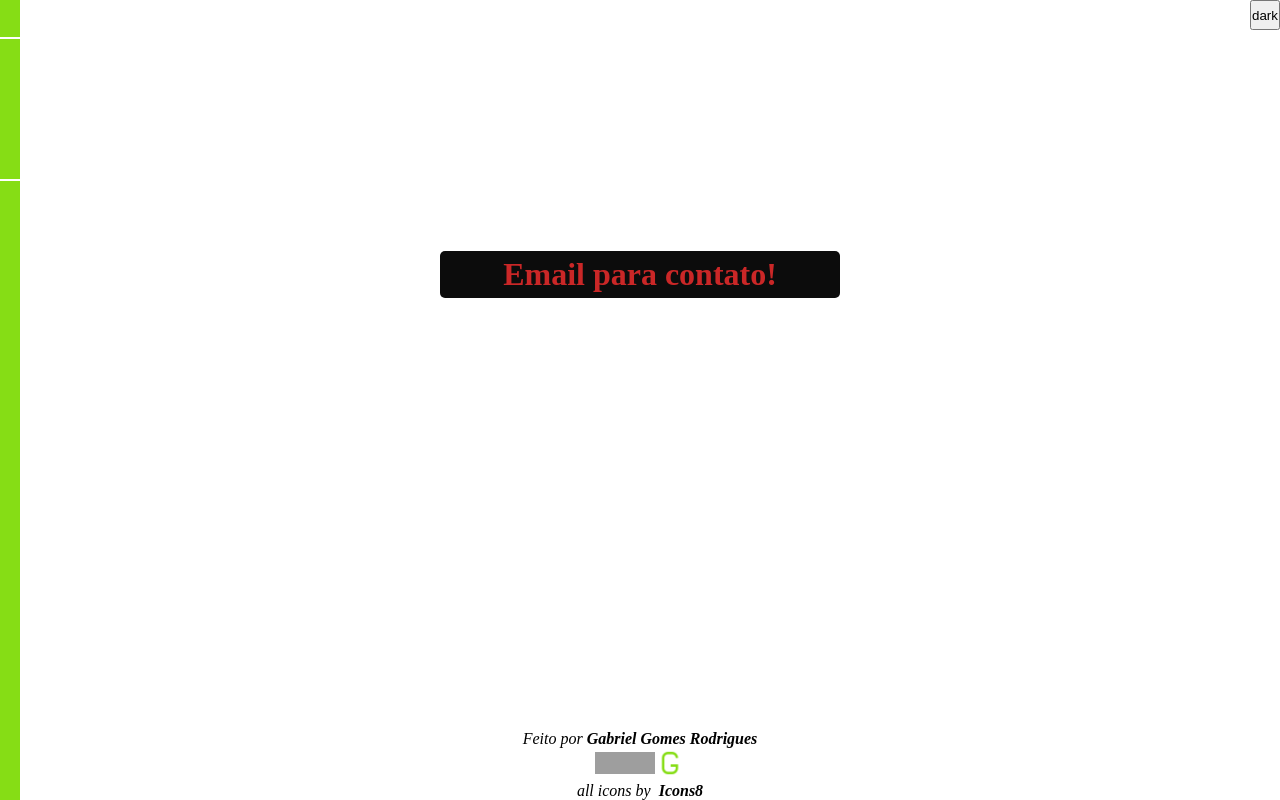
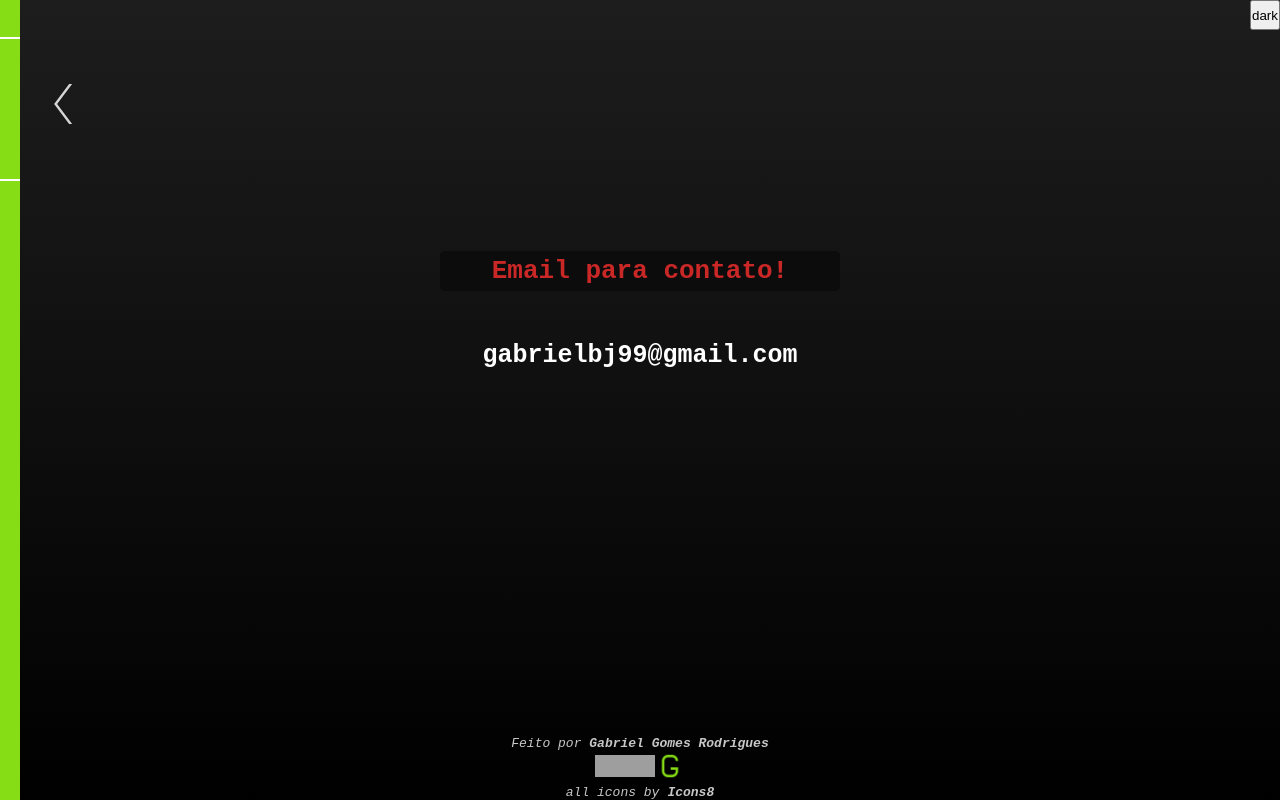
Before and after one commit to gabrielgr99/my-portfolio, a React (Create React App) app: page /contact in a window 1280 px wide. Built offline with nearby package versions, Linux system fonts and the light colour scheme; grey boxes are pictures that could not be loaded.

Commit message:
Conclui modo light

```diff
--- a/src/App.css
+++ b/src/App.css
@@ -12,7 +12,7 @@ html {
   height: 100%;
 }
 
-body::before {
+.dark::before {
   position: absolute;
   z-index: 0;
   content: '';
@@ -30,9 +30,20 @@ body::before {
   font-family: monospace;
 }
 
+.light::before {
+  position: absolute;
+  z-index: 0;
+  content: '';
+  width: 20px;
+  height: 100%;
+  background-color: #294207;
+}
+
 .light {
   height: 100%;
-  background-color: #eeeeee;
+  background-image: linear-gradient(rgb(255, 255, 255), rgb(236, 236, 236), rgb(212, 212, 212));
+  background-repeat: no-repeat;
+  background-attachment: fixed;
   font-family: monospace;
 }
 
--- a/src/App.js
+++ b/src/App.js
@@ -23,10 +23,10 @@ function App() {
     <div>
       <button onClick={ () => changeMode() }>{ mode }</button>
         <Switch>
-          <Route exact path="/" component={ () => <About value={mode} /> } />
-          <Route path="/projects" component={ Projects } />
-          <Route path="/skills" component={ () => <Skills value={mode} /> } />
-          <Route path="/contact" component={ Contact } />
+          <Route exact path="/" component={ () => <About value={ mode } /> } />
+          <Route path="/projects" component={ () => <Projects value={ mode } /> } />
+          <Route path="/skills" component={ () => <Skills value={ mode } /> } />
+          <Route path="/contact" component={ () => <Contact value={ mode } /> } />
         </Switch>
     </div>
   );
--- a/src/components/Header.css
+++ b/src/components/Header.css
@@ -14,7 +14,7 @@ header nav {
   display: flex;
   padding: 5px 10px 5px 5px;
   background-color: #86dd15;
-  color: rgba(0, 0, 0, 0);
+  color: transparent;
   font-size: 20px;
   font-weight: bold;
   width: 100px;
@@ -23,11 +23,15 @@ header nav {
   transition: 0.8s;
 }
 
-#tag-about {
+.link-light {
+  background-color: #294207;
+}
+
+.first-link {
   border-top: 2px solid #fff;
 }
 
-#tag-contact {
+.last-link {
   border-bottom: 2px solid #fff;
 }
 
@@ -40,20 +44,33 @@ a {
   text-decoration: none;
 }
 
-#arrow-polygon {
+.arrow-polygon {
   position: absolute;
   margin: 84px 0 0 87px;
   background-color: transparent;
   width: 30px;
   height: 40px;
   clip-path: polygon(0 50%, 50% 0, 60% 0, 10% 50%, 60% 100%, 50% 100%);
-  animation-name: arrow-move;
+  animation-name: arrow-move-dark;
   animation-duration: 1s;
   animation-iteration-count: 6;
   animation-direction: alternate;
 }
 
-@keyframes arrow-move {
+.arrow-polygon-light {
+  position: absolute;
+  margin: 84px 0 0 87px;
+  background-color: transparent;
+  width: 30px;
+  height: 40px;
+  clip-path: polygon(0 50%, 50% 0, 60% 0, 10% 50%, 60% 100%, 50% 100%);
+  animation-name: arrow-move-light;
+  animation-duration: 1s;
+  animation-iteration-count: 6;
+  animation-direction: alternate;
+}
+
+@keyframes arrow-move-dark {
   from {
     margin: 84px 0 0 87px;
     background-color: transparent;
@@ -63,3 +80,14 @@ a {
     background-color: rgba(255, 255, 255);
   }
 }
+
+@keyframes arrow-move-light {
+  from {
+    margin: 84px 0 0 87px;
+    background-color: transparent;
+  }
+  to {
+    margin: 84px 0 0 47px;
+    background-color: rgb(0, 0, 0);
+  }
+}
--- a/src/components/Header.jsx
+++ b/src/components/Header.jsx
@@ -1,15 +1,15 @@
 import { Link } from "react-router-dom";
 import "./Header.css";
 
-export default function Header() {
+export default function Header({ value }) {
   return (
     <header>
-      <div id="arrow-polygon"></div>
+      <div className={`arrow-polygon arrow-polygon-${ value }`}></div>
       <nav>
-        <p><Link id="tag-about" to="/" className="link" >Sobre</Link></p>
-        <p><Link to="/skills" className="link" >Skills</Link></p>
-        <p><Link to="/projects" className="link" >Projetos</Link></p>
-        <p><Link id="tag-contact" to="/contact" className="link" >Contato</Link></p>
+        <p><Link to="/" className={`link link-${ value } first-link`} >Sobre</Link></p>
+        <p><Link to="/skills" className={`link link-${ value }`} >Skills</Link></p>
+        <p><Link to="/projects" className={`link link-${ value }`} >Projetos</Link></p>
+        <p><Link to="/contact" className={`link link-${ value } last-link`} >Contato</Link></p>
       </nav>
     </header>
   )
--- a/src/index.js
+++ b/src/index.js
@@ -4,6 +4,7 @@ import { BrowserRouter } from 'react-router-dom';
 import App from './App';
 
 const root = ReactDOM.createRoot(document.getElementById('root'));
+document.getElementsByTagName('body')[0].className = 'dark';
 root.render(
   <React.StrictMode>
     <BrowserRouter>
--- a/src/pages/About.css
+++ b/src/pages/About.css
@@ -9,7 +9,7 @@
 
 .img-container-light {
   border-right-color: #000000;
-  color: #161616;
+  color: #000000;
 }
 
 @keyframes random-color-in {
--- a/src/pages/About.jsx
+++ b/src/pages/About.jsx
@@ -6,7 +6,7 @@ import "./About.css";
 export default function About({ value }) {
   return (
     <div>
-      <Header />
+      <Header value={ value } />
       <article className={ `img-container img-container-${value}` }>
         <img id="img-perfil" src={ perfilImage } alt="Imagem de perfil" height="350" />
         <section>
--- a/src/pages/Contact.css
+++ b/src/pages/Contact.css
@@ -1,4 +1,4 @@
-#construction {
+.construction {
   display: flex;
   flex-direction: column;
   align-items: center;
@@ -6,7 +6,7 @@
   width: 400px;
 }
 
-#construction h3 {
+.construction h3 {
   font-size: xx-large;
   color: rgb(202, 39, 39);
   text-align: center;
@@ -17,8 +17,12 @@
   border-radius: 5px;
 }
 
-#construction p {
+.construction p {
   text-align: justify;
   font-size: 25px;
   color: #fff;
 }
+
+.construction-light p {
+  color: #000;
+}
--- a/src/pages/Contact.jsx
+++ b/src/pages/Contact.jsx
@@ -2,12 +2,12 @@ import Footer from "../components/Footer";
 import Header from "../components/Header";
 import "./Contact.css";
 
-export default function Contact() {
+export default function Contact({ value }) {
   return (
     <div>
-      <Header />
+      <Header value={ value } />
       <article>
-        <section id="construction">
+        <section className={`construction construction-${ value }`}>
           <h3>Email para contato!</h3>
           <p><strong>gabrielbj99@gmail.com</strong></p>
         </section>
--- a/src/pages/Projects.css
+++ b/src/pages/Projects.css
@@ -22,9 +22,13 @@
   content: '';
   width: 350px;
   height: 30px;
-  background-color: #fff;
+  background-color: rgb(255, 255, 255);
   transform: rotate(-45deg);
   top: -150px;
+}
+
+.project-item-light::before {
+  background-color: #86dd15;
 }
 
 .project-item:hover::before {
@@ -47,7 +51,6 @@
 }
 
 .project-item section {
-  background-color: #232513;
   z-index: 2;
   color: rgb(255, 255, 255);
   font-size: 30px;
@@ -55,6 +58,20 @@
   height: 260px;
   padding: 10px;
   border-radius: 5px;
+  border: 5px solid #6f00ff;
+}
+
+.project-item-light section {
+  color: #000;
+  border-color: #000;
+}
+
+.project-container:hover .project-item section {
+  background-color: #ffffff0e;
+}
+
+.project-container:hover .project-item-light section {
+  background-color: transparent;
 }
 
 .project-item p {
--- a/src/pages/Projects.jsx
+++ b/src/pages/Projects.jsx
@@ -4,13 +4,13 @@ import pixelArt from "../images/pixel-art-icon.svg";
 import toDoList from "../images/todo-list-icon.svg";
 import "./Projects.css";
 
-export default function Projects() {
+export default function Projects({ value }) {
   return (
     <div>
-      <Header />
+      <Header value={ value } />
       <article id="project-list">
         <section className="project-container">
-          <a className="project-item" href="https://pixels-art-project.vercel.app/" target="_blanked">
+          <a className={`project-item project-item-${ value }`} href="https://pixels-art-project.vercel.app/" target="_blanked">
             <section>
               <h4>Pixel Art</h4>
               <img src={ pixelArt } alt="Logo pixel art" width="150px" />
@@ -21,7 +21,7 @@ export default function Projects() {
           </a>
         </section>
         <section className="project-container">
-          <a className="project-item" href="https://to-do-list-beta-wheat.vercel.app/" target="_blanked">
+          <a className={`project-item project-item-${ value }`} href="https://to-do-list-beta-wheat.vercel.app/" target="_blanked">
             <section>
               <h4>To-Do List</h4>
               <img src={ toDoList } alt="Logo to do list" width="150px" />
--- a/src/pages/Skills.jsx
+++ b/src/pages/Skills.jsx
@@ -14,7 +14,7 @@ import "./Skills.css";
 export default function Skills({ value }) {
   return (
     <div>
-      <Header />
+      <Header value={ value } />
       <article id="pictures-learn">
         <section className={`section-pictures section-pictures-${value}`}>
           <div>
```
